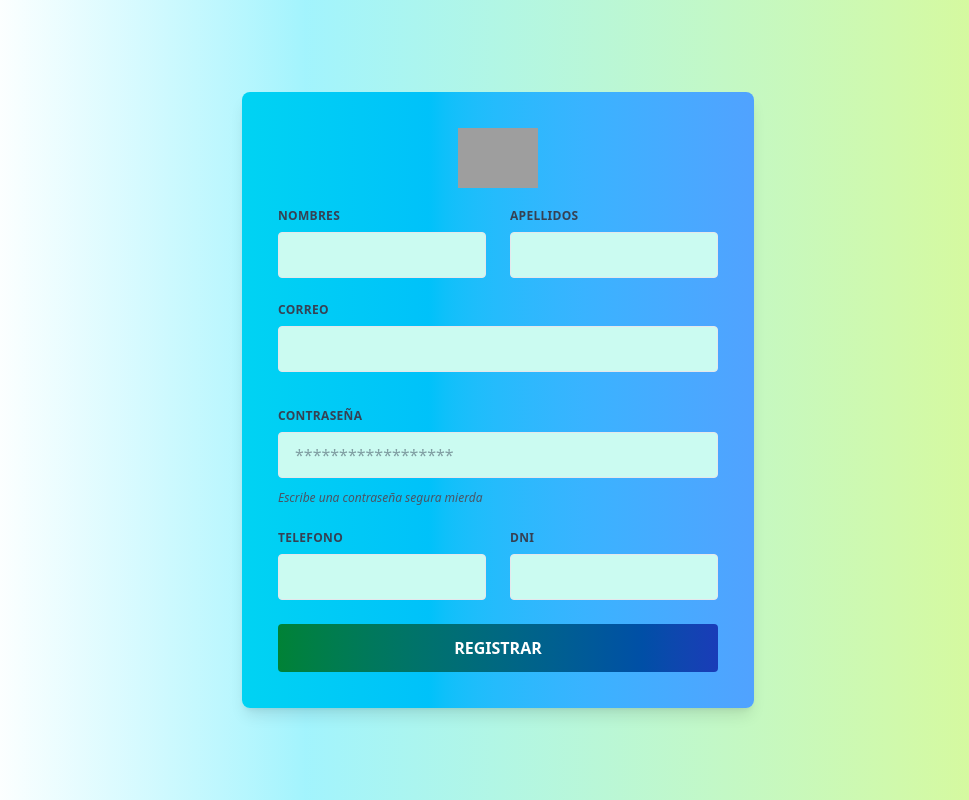
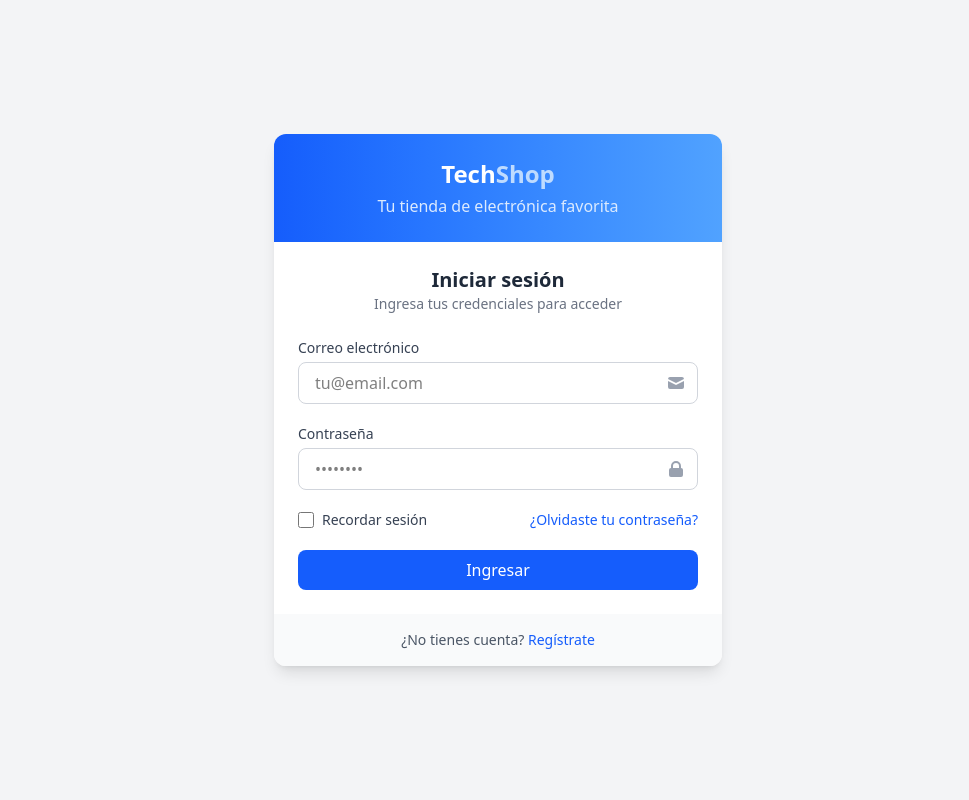
Before and after one commit to carlosgs05/springEcommerce, a React (Vite) app in the folder frontend/: page / in a window 1280 px wide. Shown: the whole page, without its empty margins (142-1111 px from the left). Built offline with nearby package versions, Linux system fonts and the light colour scheme; grey boxes are pictures that could not be loaded.

Commit message:
creacion del login

```diff
--- a/frontend/src/App.tsx
+++ b/frontend/src/App.tsx
@@ -1,10 +1,12 @@
-import RegisterUser from "./pages/RegisterUser"
+import Login from "./pages/Login"
+// import RegisterUser from "./pages/RegisterUser"
 
 function App() {
 
   return (
     <>
-      <RegisterUser />
+      <Login />
+      {/* <RegisterUser /> */}
     </>
   )
 }
--- a/frontend/src/pages/Login.tsx
+++ b/frontend/src/pages/Login.tsx
@@ -0,0 +1,107 @@
+export const Login = () => {
+    return (
+      <div className="min-h-screen bg-gray-100 flex items-center justify-center p-4">
+        <div className="w-full max-w-md">
+          <div className="bg-white rounded-xl shadow-lg overflow-hidden">
+            {/* Header */}
+            <div className="bg-gradient-to-r from-blue-600 to-blue-400 p-6 text-center">
+              <h1 className="text-2xl font-bold text-white">Tech<span className="text-blue-200">Shop</span></h1>
+              <p className="mt-1 text-blue-100">Tu tienda de electrónica favorita</p>
+            </div>
+
+            {/* Formulario */}
+            <div className="p-6 space-y-6">
+              <div>
+                <h2 className="text-xl font-semibold text-gray-800 text-center">Iniciar sesión</h2>
+                <p className="text-sm text-gray-500 text-center">Ingresa tus credenciales para acceder</p>
+              </div>
+
+              <form className="space-y-5">
+                {/* Campo Email */}
+                <div>
+                  <label htmlFor="email" className="block text-sm font-medium text-gray-700 mb-1">
+                    Correo electrónico
+                  </label>
+                  <div className="relative">
+                    <input
+                      type="email"
+                      id="email"
+                      className="w-full px-4 py-2 border border-gray-300 rounded-lg focus:ring-2 focus:ring-blue-500 focus:border-blue-500 transition"
+                      placeholder="tu@email.com"
+                    />
+                    <div className="absolute inset-y-0 right-0 flex items-center pr-3 pointer-events-none">
+                      <svg className="h-5 w-5 text-gray-400" fill="currentColor" viewBox="0 0 20 20">
+                        <path d="M2.003 5.884L10 9.882l7.997-3.998A2 2 0 0016 4H4a2 2 0 00-1.997 1.884z" />
+                        <path d="M18 8.118l-8 4-8-4V14a2 2 0 002 2h12a2 2 0 002-2V8.118z" />
+                      </svg>
+                    </div>
+                  </div>
+                </div>
+
+                {/* Campo Contraseña */}
+                <div>
+                  <label htmlFor="password" className="block text-sm font-medium text-gray-700 mb-1">
+                    Contraseña
+                  </label>
+                  <div className="relative">
+                    <input
+                      type="password"
+                      id="password"
+                      className="w-full px-4 py-2 border border-gray-300 rounded-lg focus:ring-2 focus:ring-blue-500 focus:border-blue-500 transition"
+                      placeholder="••••••••"
+                    />
+                    <div className="absolute inset-y-0 right-0 flex items-center pr-3 pointer-events-none">
+                      <svg className="h-5 w-5 text-gray-400" fill="currentColor" viewBox="0 0 20 20">
+                        <path
+                          fillRule="evenodd"
+                          d="M5 9V7a5 5 0 0110 0v2a2 2 0 012 2v5a2 2 0 01-2 2H5a2 2 0 01-2-2v-5a2 2 0 012-2zm8-2v2H7V7a3 3 0 016 0z"
+                          clipRule="evenodd"
+                        />
+                      </svg>
+                    </div>
+                  </div>
+                </div>
+
+                {/* Recordar y olvidé contraseña */}
+                <div className="flex items-center justify-between">
+                  <div className="flex items-center">
+                    <input
+                      id="remember"
+                      type="checkbox"
+                      className="h-4 w-4 text-blue-600 focus:ring-blue-500 border-gray-300 rounded"
+                    />
+                    <label htmlFor="remember" className="ml-2 block text-sm text-gray-700">
+                      Recordar sesión
+                    </label>
+                  </div>
+                  <a href="#" className="text-sm text-blue-600 hover:text-blue-500">
+                    ¿Olvidaste tu contraseña?
+                  </a>
+                </div>
+
+                {/* Botón de Login */}
+                <button
+                  type="submit"
+                  className="w-full bg-blue-600 hover:bg-blue-700 text-white font-medium py-2 px-4 rounded-lg transition duration-200 focus:outline-none focus:ring-2 focus:ring-blue-500 focus:ring-offset-2"
+                >
+                  Ingresar
+                </button>
+              </form>
+            </div>
+
+            {/* Footer */}
+            <div className="bg-gray-50 px-6 py-4 text-center">
+              <p className="text-sm text-gray-600">
+                ¿No tienes cuenta?{' '}
+                <a href="#" className="text-blue-600 hover:text-blue-500 font-medium">
+                  Regístrate
+                </a>
+              </p>
+            </div>
+          </div>
+        </div>
+      </div>
+    );
+  };
+
+  export default Login;
```
